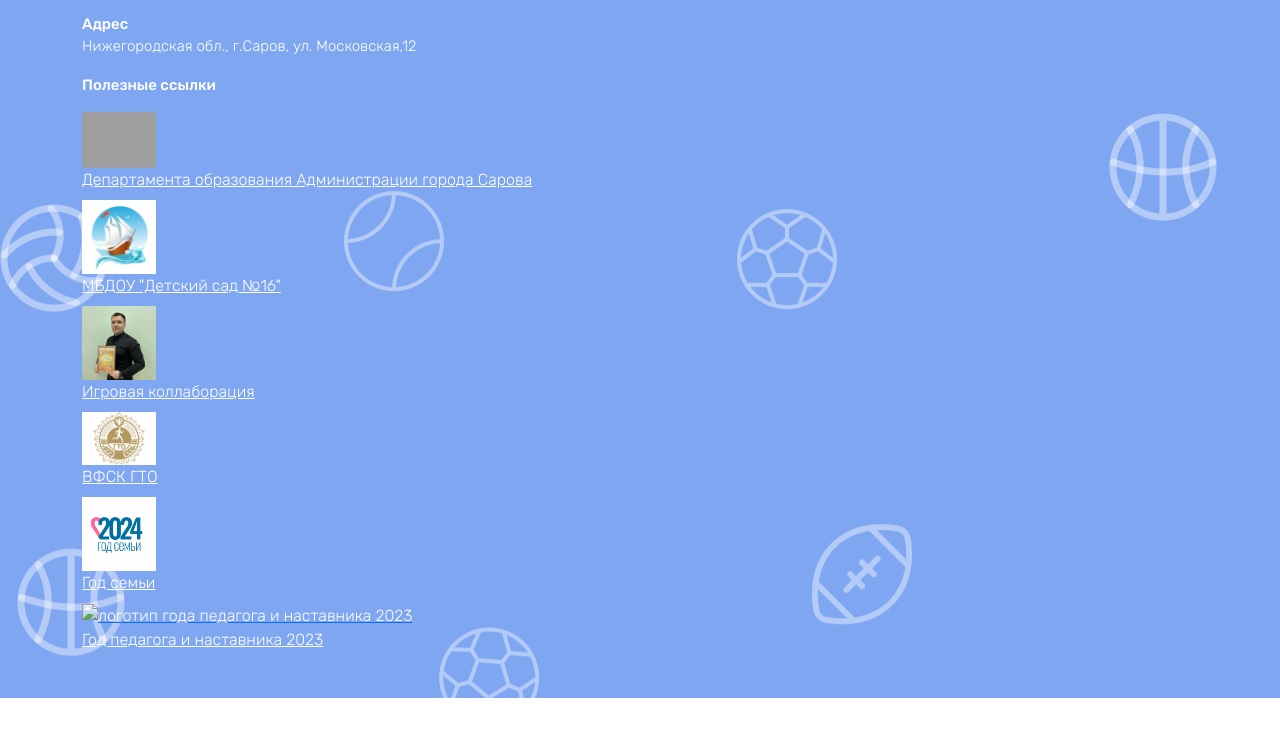
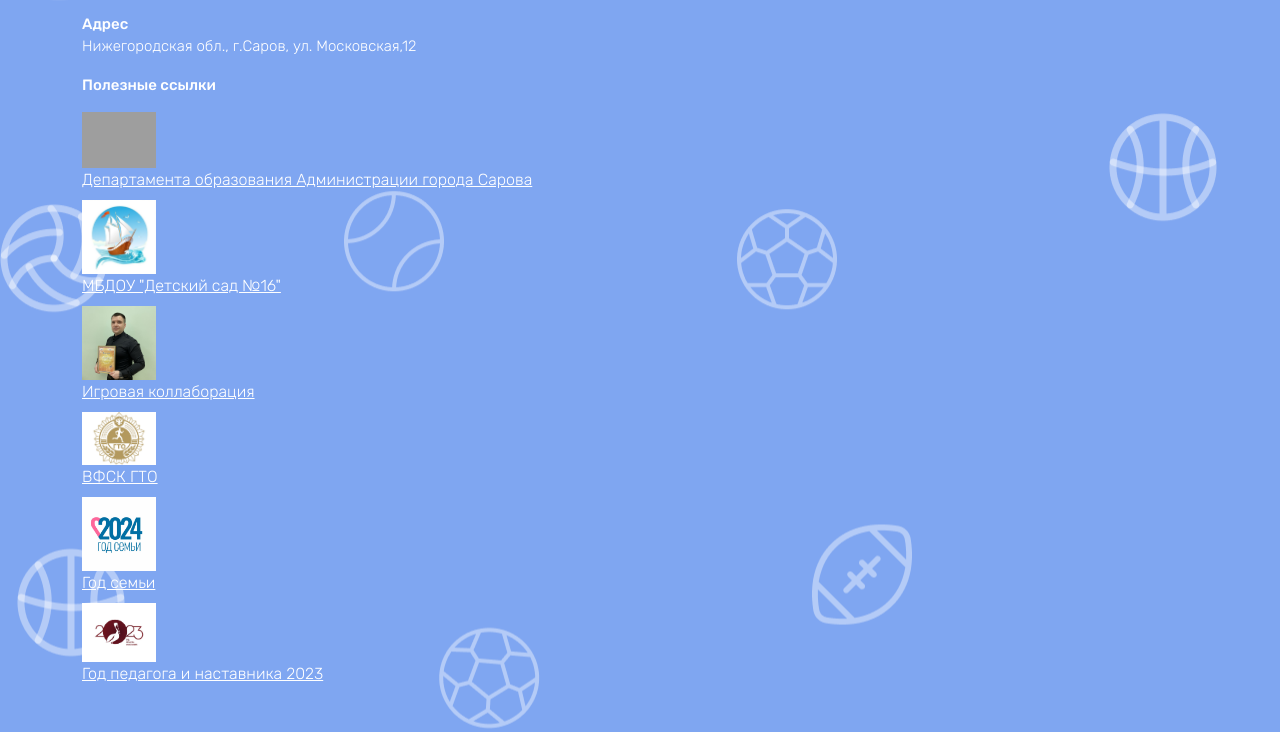
Before and after one commit to formystudy1/KazobaranovNikitaSergeevich, a plain HTML site: page index.html in a window 1280 px wide. Shown: the part 3085-3817 px from the top of the page. Before the commit the page ends 3783 px from the top, so only its background shows below. Drawn offline with nearby package versions, Linux system fonts and the light colour scheme; grey boxes are pictures that could not be loaded.

Commit message:
Update index.html

```diff
--- a/index.html
+++ b/index.html
@@ -170,7 +170,7 @@
                         <a target="_blank" href="https://vk.com/family_year" style="color: white;">Год семьи</a>
                     </div>
                     <div class="mt-2">
-                        <a target="_blank" href="https://edu.gov.ru/god_pedagoga_i_nastavnika?ysclid=loenkw2u9u936420536"><img  style="width: 10%;" src="style/img/main/go.jpg" alt="логотип года педагога и наставника 2023"></a>
+                        <a target="_blank" href="https://edu.gov.ru/god_pedagoga_i_nastavnika?ysclid=loenkw2u9u936420536"><img  style="width: 10%;" src="style/img/main/god.jpg" alt="логотип года педагога и наставника 2023"></a>
                         <a target="_blank" href="https://edu.gov.ru/god_pedagoga_i_nastavnika?ysclid=loenkw2u9u936420536" style="color: white;">Год педагога и наставника 2023</a>
                     </div>
                 </div></p>
```
